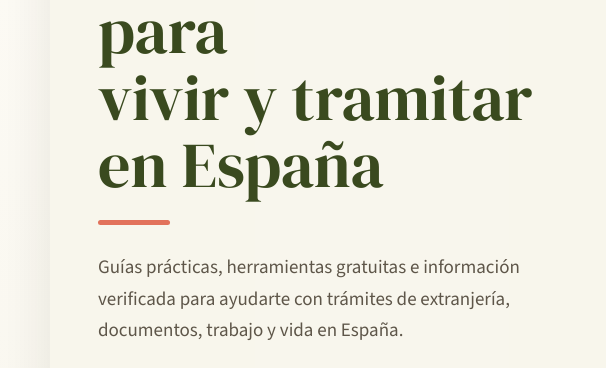
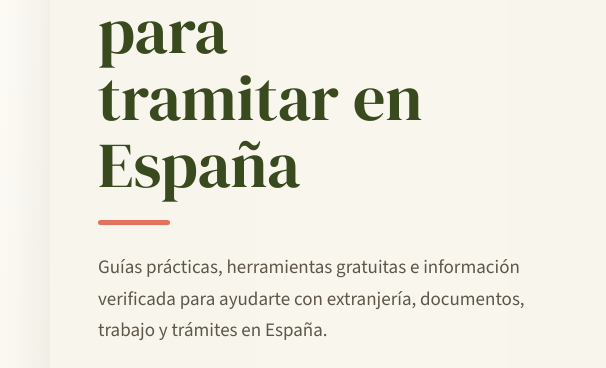
Before and after one commit to noranuzar/gestionaseguro, a plain HTML site: page index.html in a window 1280 px wide. Shown: the part 344-712 px from the top of the page, 0-606 px from the left. Drawn offline with nearby package versions, Linux system fonts and the light colour scheme.

Commit message:
Update index.html

```diff
--- a/index.html
+++ b/index.html
@@ -1673,12 +1673,12 @@ object-position: 25% center;
         <span class="pulse"></span> Información verificada
       </div>
 
-     <h1>Tu guía clara para<br><em>vivir y tramitar en España</em></h1>
+     <h1>Tu guía clara para<br><em>tramitar en España</em></h1>
 
       <div class="hero-accent-line"></div>
 
       <p class="hero-sub">
-Guías prácticas, herramientas gratuitas e información verificada para ayudarte con trámites de extranjería, documentos, trabajo y vida en España.
+Guías prácticas, herramientas gratuitas e información verificada para ayudarte con extranjería, documentos, trabajo y trámites en España.
 </p>
 
       <div class="hero-vigencia">
```
